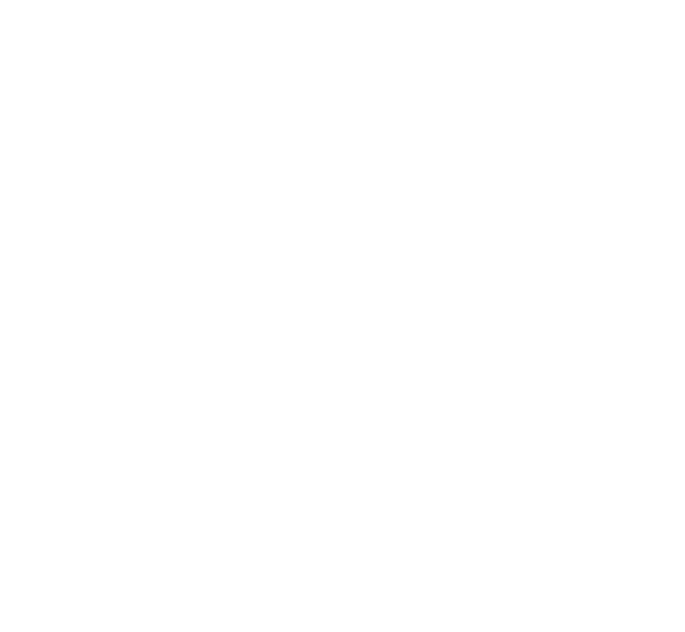
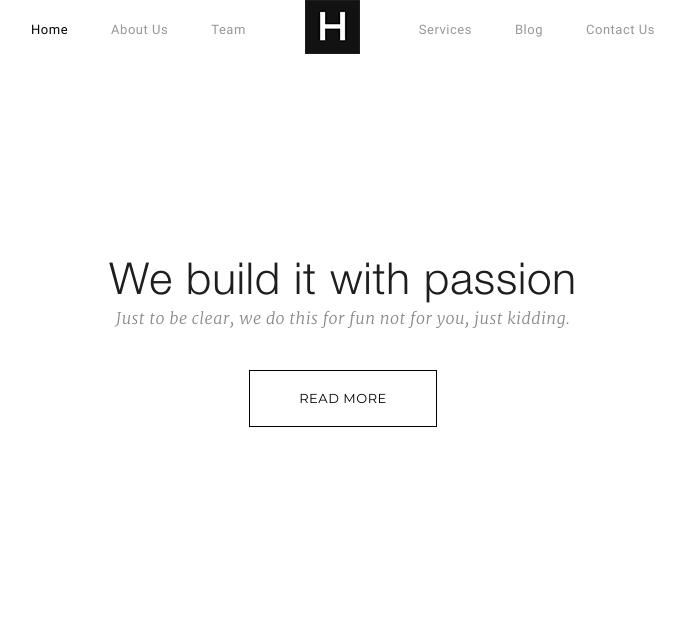
Before and after one commit to Voloshin-Sergei/WordPress, a PHP site: page / in a window 1280 px wide. Before the commit the part shown is empty. Shown: the top 632 px of the page, without its empty margins (297-982 px from the left). Run offline with PHP 8.4, Linux system fonts and the light colour scheme.

Commit message:
feat: added header

```diff
--- a/css/style.css
+++ b/css/style.css
@@ -33,6 +33,94 @@
   src: url('../fonts/Roboto-Regular.ttf') format('opentype');
 }
 
-p {
+body {
+  padding: 0;
+  margin: 0;
+}
+
+* {
+  box-sizing: border-box;
+}
+
+.container {
+  width: 1200px;
+  padding: 0 15px;
+  margin: 0 auto;
+}
+
+.header {
+}
+
+.menu {
+  margin: 0;
+  padding: 0;
+  list-style: none;
+  display: flex;
+  justify-content: center;
+  align-items: center;
+}
+
+.menu__item a {
+  font-family: 'Roboto-Regular', sans-serif;
+  font-size: 13px;
+  line-height: 17px;
+  font-weight: 400;
+  letter-spacing: 0.04em;
+  color: #989696;
+  text-decoration: none;
+  margin-right: 43px;
+}
+
+.menu__item:last-child a {
+  margin-right: 0;
+}
+
+.active a {
+  color: #010101;
+}
+
+.logo {
+  margin: 0 16px;
+}
+
+.header__content {
+  text-align: center;
+}
+
+.header__title {
+  font-family: 'HelveticaNeueLTProLt', sans-serif;
+  font-size: 44px;
+  line-height: 41px;
+  font-weight: 400;
+  letter-spacing: 0.02em;
+  color: #1d1e1f;
+  margin: 207px auto 4px;
+}
+
+.header__text {
+  font-family: 'Merriweather-LightItalic', serif;
+  font-size: 16px;
+  line-height: 17px;
+  font-weight: 300;
+  font-style: italic;
+  letter-spacing: 0.03em;
+  color: #898888;
+  margin: 0 auto 43px;
+}
+
+.header__button {
   font-family: 'Montserrat-Regular';
+  font-size: 13px;
+  line-height: 17px;
+  font-weight: 400;
+  letter-spacing: 0.04em;
+  color: #000000;
+  text-decoration: none;
+  width: 188px;
+  height: 57px;
+  border: 1px solid #000000;
+  display: flex;
+  justify-content: center;
+  align-items: center;
+  margin: 0 auto 206px;
 }
--- a/index.html
+++ b/index.html
@@ -8,6 +8,28 @@
     <title>Document</title>
   </head>
   <body>
+    <header class="header">
+      <div class="container">
+        <nav>
+          <ul class="menu">
+            <li class="menu__item active"><a href="#">Home</a></li>
+            <li class="menu__item"><a href="#">About Us</a></li>
+            <li class="menu__item"><a href="#">Team</a></li>
+            <li class="menu__item">
+              <a href="#"><img src="/img/logo.png" alt="logo" class="logo" /></a>
+            </li>
+            <li class="menu__item"><a href="#">Services</a></li>
+            <li class="menu__item"><a href="#">Blog</a></li>
+            <li class="menu__item"><a href="#">Contact Us</a></li>
+          </ul>
+        </nav>
+      </div>
+      <div class="header__content">
+        <h1 class="header__title">We build it with passion</h1>
+        <p class="header__text">Just to be clear, we do this for fun not for you, just kidding.</p>
+        <a href="" class="header__button">READ MORE</a>
+      </div>
+    </header>
     <script src="/js/index.js"></script>
   </body>
 </html>
```
Also changed, not shown: img/logo.png (added).
